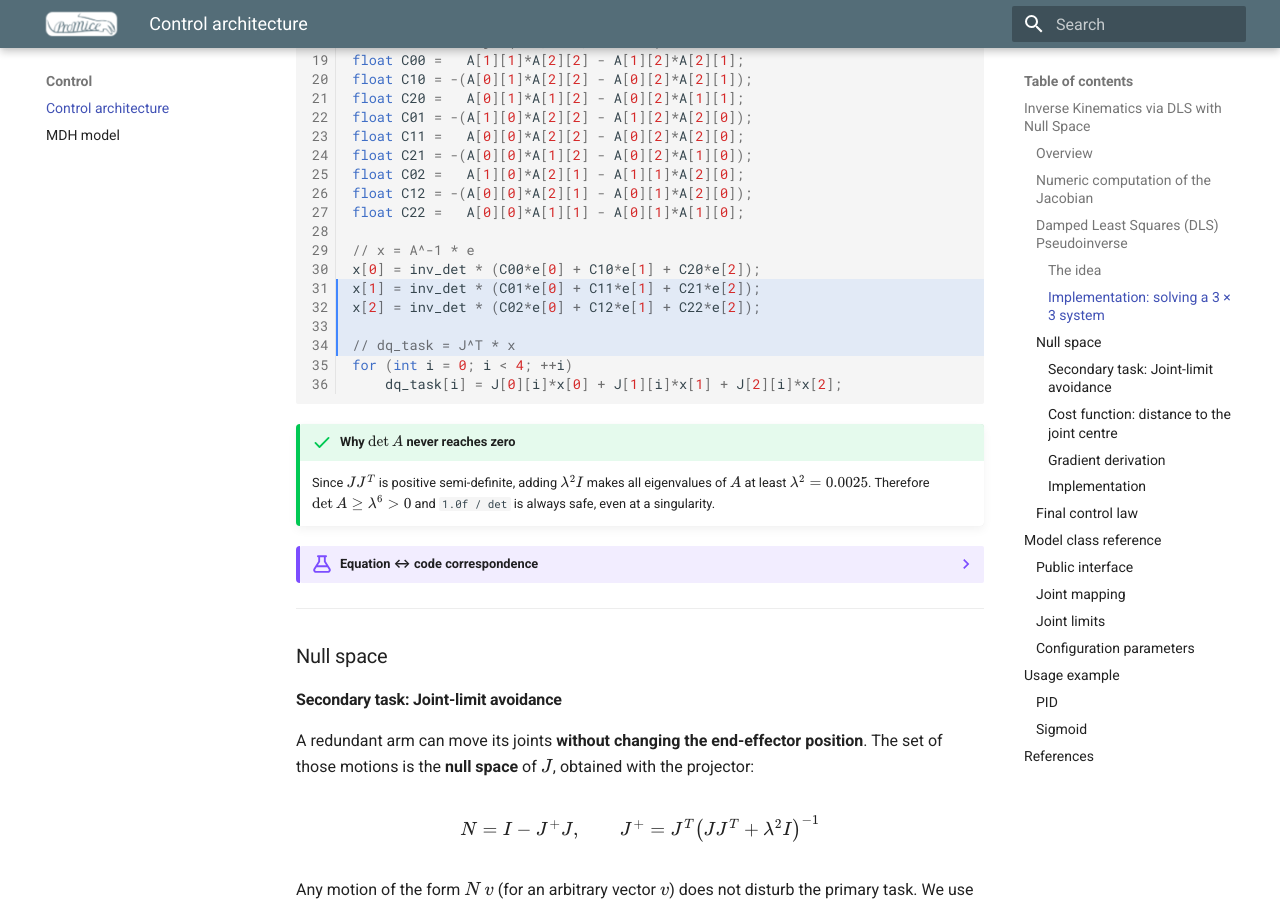
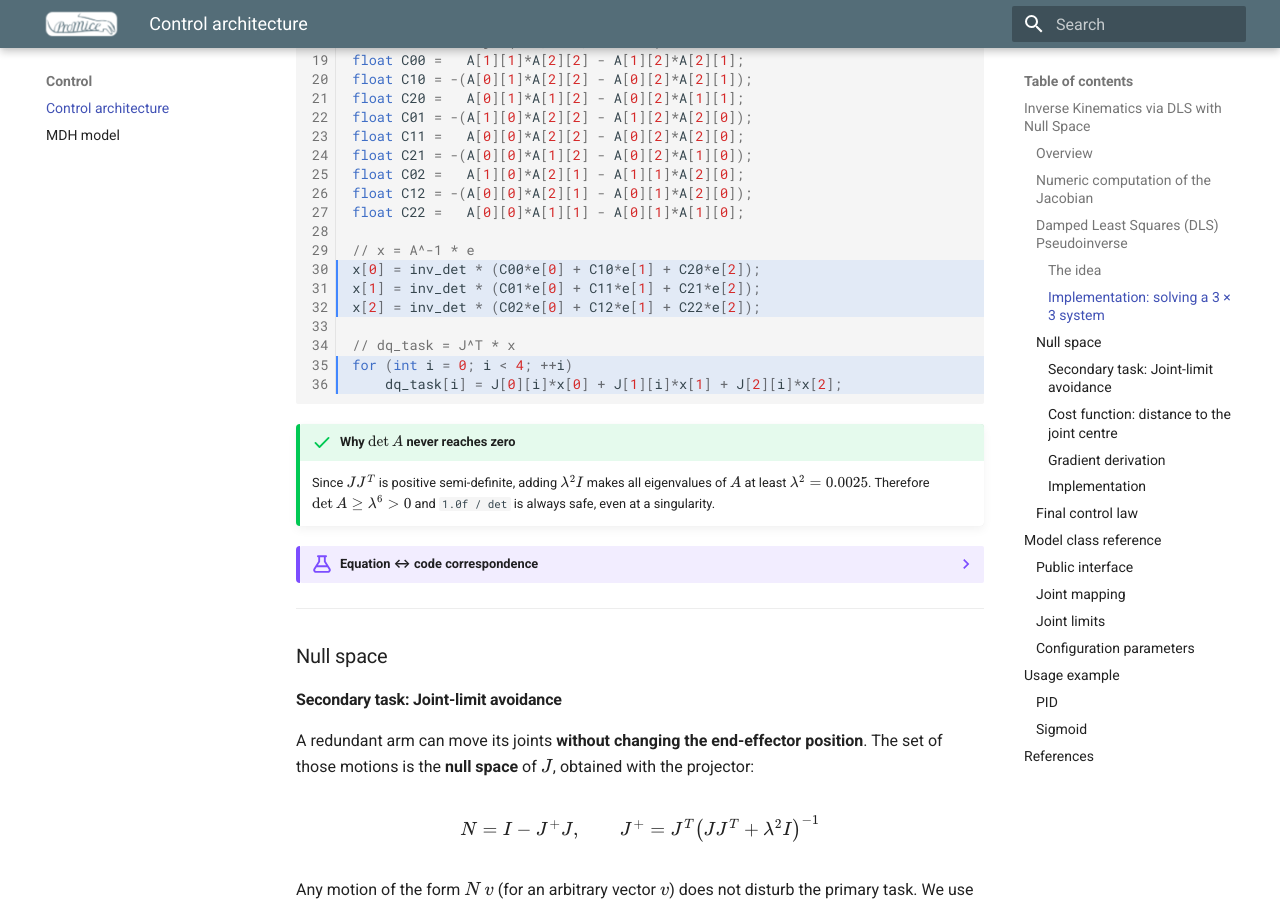
Before and after one commit to Juan-CarlosM/ProMice, an MkDocs documentation site: the page built from docs/control_architecture.md, in a window 1280 px wide and 900 px high, scrolled down 3864 px. Built offline with MkDocs 1.6.1 and Material for MkDocs 9.7.7, drawn with Linux system fonts in a browser that asks for light colours.

Commit message:
Fix line numbers in code block for wdls_step()

````diff
--- a/docs/control_architecture.md
+++ b/docs/control_architecture.md
@@ -122,7 +122,7 @@ $$
 
 so that \(x = A^{-1}e\) and finally \(\dot q_{task} = J^T x\).
 
-```cpp title="model.h — wdls_step() (primary task)" linenums="1" hl_lines="3-9 31-34"
+```cpp title="model.h — wdls_step() (primary task)" linenums="1" hl_lines="3-9 30-32 35-36"
 // A = J J^T + lambda^2 I   (3x3, symmetric)
 const float l2 = IK_LAMBDA * IK_LAMBDA;
 float A[3][3];
````
